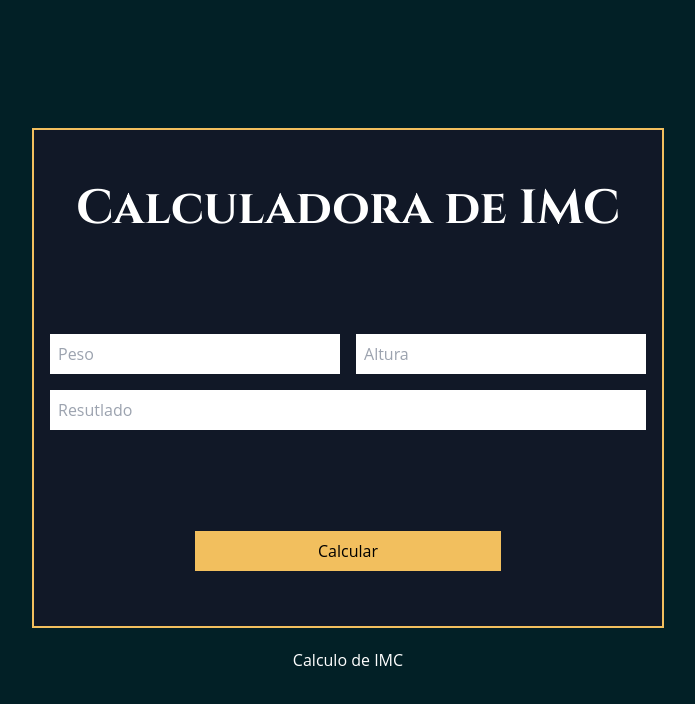
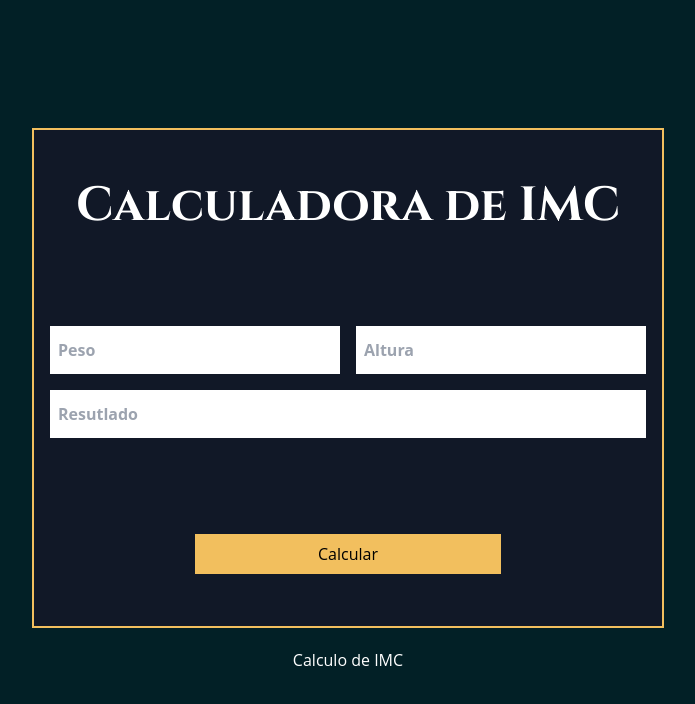
Before and after one commit to Ronaldjga/calculadora, a Next.js app: page /imcCalculator in a window 1280 px wide. Shown: the top 704 px of the page, without its empty margins (292-987 px from the left). Built offline with nearby package versions, Linux system fonts and the light colour scheme.

Commit message:
imcCalculator
update design

```diff
--- a/pages/imcCalculator.js
+++ b/pages/imcCalculator.js
@@ -10,7 +10,7 @@ export default function imcCalculator() {
                 className="w-full h-full bg-darkBluePrimary flex flex-col items-center justify-center p-2 gap-5"
             >
                 <div
-                    className="min-h-[500px] bg-gray-900 w-2/4 flex flex-col items-center gap-5 p-2 border-2 border-yelloPrimary"
+                    className="min-h-[500px] lg:w-2/4 bg-gray-900 flex flex-col items-center gap-5 p-2 border-2 border-yelloPrimary"
                 >
                     <ImcInputs></ImcInputs>
                 </div>
--- a/src/components/ImcInputs.js
+++ b/src/components/ImcInputs.js
@@ -8,12 +8,12 @@ export function ImcInputs() {
     return (
         <div className="w-full h-full flex flex-col items-center justify-around">
             <h1
-                className="font-h1Title text-white text-3xl text-center sm:text-5xl font-bold"
+                className="font-h1Title text-white text-3xl text-center sm:text-4xl lg:text-5xl font-bold"
             >Calculadora de IMC
             </h1>
             <div className="w-full grid grid-rows-2 grid-cols-2 gap-4 p-2">
                 <input
-                    className="p-2"
+                    className="p-2 h-12 font-bold"
                     type={`text`}
                     placeholder="Peso"
                     maxLength={`3`}
@@ -24,7 +24,7 @@ export function ImcInputs() {
                 />
 
                 <input
-                    className="p-2"
+                    className="p-2 h-12 font-bold"
                     type={`text`}
                     placeholder="Altura"
                     maxLength={`3`}
@@ -35,7 +35,7 @@ export function ImcInputs() {
                 />
 
                 <input
-                    className="p-2 bg-white col-span-2"
+                    className="p-2 bg-white col-span-2 h-12 font-bold"
                     placeholder="Resutlado"
                     value={result}
                     disabled
@@ -45,7 +45,7 @@ export function ImcInputs() {
 
 
             <button
-                className="bg-yelloPrimary w-2/4 p-2"
+                className="bg-yelloPrimary w-full sm:w-2/4 p-2"
                 onClick={(e) => {
                     e.preventDefault;
 
```
